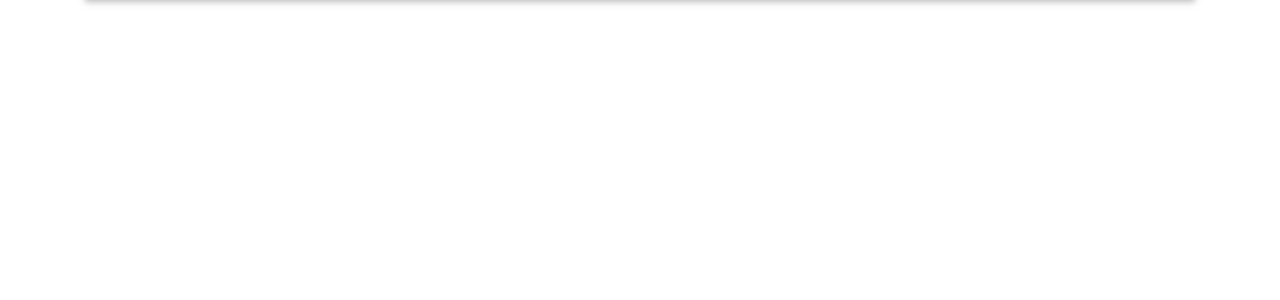
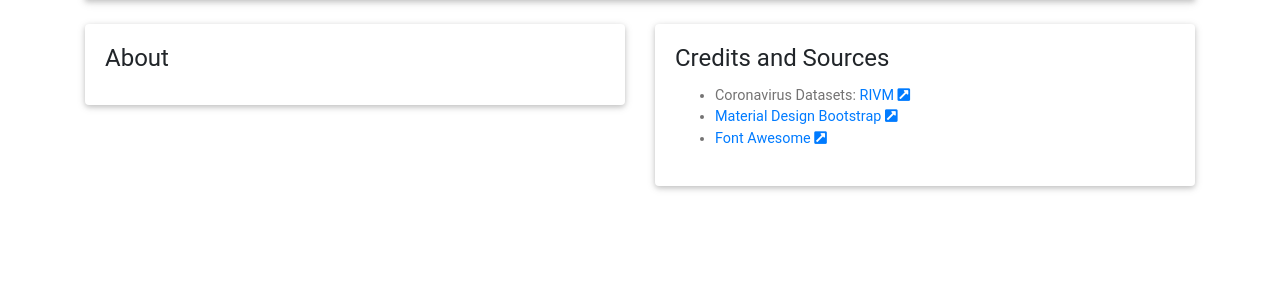
Before and after one commit to EngineerMark/CoronaDashboard, a PHP site: page / in a window 1280 px wide. Shown: the part 56-356 px from the top of the page. Run offline with PHP 8.4, Linux system fonts and the light colour scheme.

Commit message:
Split content to include files

```diff
--- /dev/null
+++ b/inc/footer.php
@@ -0,0 +1,31 @@
+<div class="row">
+                <div class="col-lg-6">
+                    <!-- About -->
+                    <div class="card">
+                        <div class="card-body">
+                            <h4 class="card-title">About</h4>
+                            <div class="card-text">
+
+                            </div>
+                        </div>
+                    </div>
+                </div>
+                <div class="col-lg-6">
+                    <!-- Credits -->
+                    <div class="card">
+                        <div class="card-body">
+                            <h4 class="card-title">Credits and Sources</h4>
+                            <div class="card-text">
+                                <ul>
+                                    <li>Coronavirus Datasets: <a target="_blank" href="https://rivm.nl/">RIVM <i class="fas fa-external-link-square-alt"></i></a></li>
+                                    <li><a target="_blank" href="https://mdbootstrap.com/">Material Design Bootstrap <i class="fas fa-external-link-square-alt"></i></a></li>
+                                    <li><a target="_blank" href="https://fontawesome.com/">Font Awesome <i class="fas fa-external-link-square-alt"></i></a></li>
+                                </ul>
+                            </div>
+                        </div>
+                    </div>
+                </div>
+            </div>
+        </div>
+    </body>
+</html>
--- /dev/null
+++ b/inc/header.php
@@ -0,0 +1,22 @@
+<!DOCTYPE html>
+<html lang="en">
+    <head>
+        <meta name="title" content="Netherlands COVID-19 Coronavirus Dashboard">
+        <meta name="description" content="Visualization of the COVID-19 pandemic in the Netherlands">
+        <meta name="keywords" content="corona, covid, coronavirus, netherlands, dutch, graphs, data, stats, statistics, graph">
+        <meta name="robots" content="index, follow">
+        <meta http-equiv="Content-Type" content="text/html; charset=utf-8">
+        <meta name="language" content="English">
+
+        <title>Coronavirus COVID-19 Dashboard</title>
+
+        <link rel="stylesheet" href="fontawesome/css/all.css">
+        <link href="css/bootstrap.min.css" rel="stylesheet">
+        <link href="css/mdb.min.css" rel="stylesheet">
+    </head>
+    <body>
+        <div class="container">
+            <nav class="navbar navbar-light blue lighten-4">
+                <span class="navbar-brand"><i class="fas fa-virus"></i> COVID-19 Dashboard</span>
+            </nav>
+            <br />
--- a/index.php
+++ b/index.php
@@ -1,29 +1,2 @@
-<!DOCTYPE html>
-<html lang="en">
-    <head>
-        <meta name="title" content="Netherlands COVID-19 Coronavirus Dashboard">
-        <meta name="description" content="Visualization of the COVID-19 pandemic in the Netherlands">
-        <meta name="keywords" content="corona, covid, coronavirus, netherlands, dutch, graphs, data, stats, statistics, graph">
-        <meta name="robots" content="index, follow">
-        <meta http-equiv="Content-Type" content="text/html; charset=utf-8">
-        <meta name="language" content="English">
-
-        <title>Coronavirus COVID-19 Dashboard</title>
-
-        <link rel="stylesheet" href="fontawesome/css/all.css">
-        <link href="css/bootstrap.min.css" rel="stylesheet">
-        <link href="css/mdb.min.css" rel="stylesheet">
-    </head>
-    <body>
-        <div class="container">
-            <nav class="navbar navbar-light blue lighten-4">
-                <span class="navbar-brand"><i class="fas fa-virus"></i> COVID-19 Dashboard</span>
-            </nav>
-
-            <!-- Credits -->
-            <div class="card">
-
-            </div>
-        </div>
-    </body>
-</html>
+<?php include "inc/header.php"; ?>
+<?php include "inc/footer.php"; ?>
```
Also changed, not shown: inc/functions.php (added).
